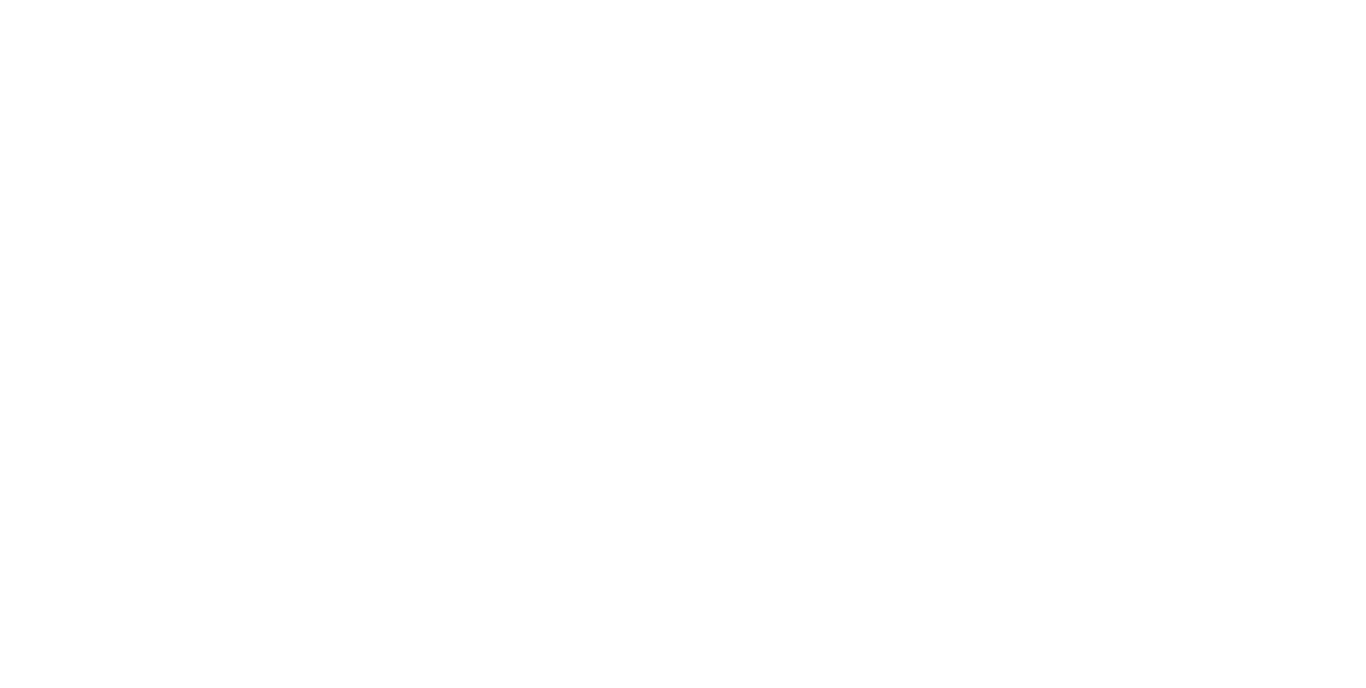
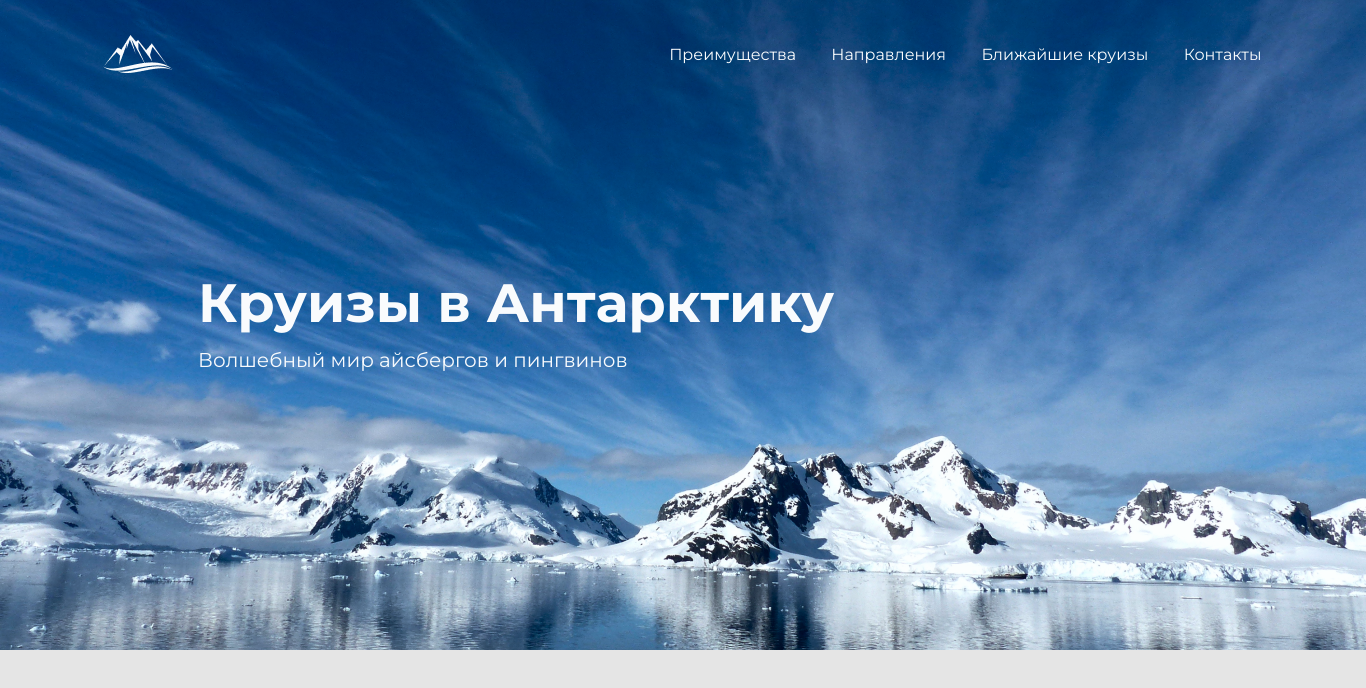
Before and after one commit to dermorgenstern/AntarcticCruises, a website: page main.html in a window 1280 px wide. Shown: the whole page, 1366 px wide, since content can reach past the window. Drawn offline with Linux system fonts and the light colour scheme.

Commit message:
изменяет секцию header

```diff
--- a/main.css
+++ b/main.css
@@ -5,55 +5,67 @@ body {
   line-height: 24px;
   font-family: Montserrat, "Arial", sans-serif;
   color: #011C40;
-  background-color: white;
-}
-
-
-.container {
-  width: 1366px;
+  background-color: #E5E5E5;
 }
 
 .hidden {
   display: none;
 }
 
+.container {
+  width: 1366px;
+}
+
+
+
 .header {
-  padding: 35px 100px;
-  min-height: 650px;
+  display: flex;
+  flex-direction: column;
+  align-items: center;
   background-image: url("./img/Header.png");
   background-repeat: no-repeat;
 }
 
+.header-wrapper {
+  min-height: 650px;
+  display: flex;
+  align-items: center;
+  flex-direction: column;
+}
+
 .header-top {
-  position: relative;
+  width: 1167px;
+  display: flex;
+  margin-top: 35px;
 }
 
 .header-logo {
   display: inline-block;
+  vertical-align: middle;
   margin-left: 3px;
+  margin-right: auto;
+  line-height: 0px;
 }
 
 .header-nav {
-  display: inline-block;
-  position: absolute;
-  vertical-align: center;
-  right: 0px;
-  margin-left: auto;
+  display: flex;
 }
 
 .header-nav ul {
+  display: flex;
+  width: 615px;
   margin: 0px;
-  margin-top: 8px;
+  margin-top: 2px;
 }
 
 .header-nav li {
-  display: inline-block;
   list-style: none;
-  margin: 0px 16px;
+  padding: 0;
+  margin: auto;
 }
 
 .header-nav li:last-child {
-  margin-right: 3px;
+  margin-right: 5px;
 }
 
 .header-nav a {
@@ -61,13 +73,13 @@ body {
   color: #F9FBFD;
   font-size: 16px;
   line-height: 20px;
+  text-align: center;
 }
 
 .header h2 {
-  display: inline-block;
-  margin-top: 190px;
-  margin-left: 100px;
-  margin-bottom: 12px;
+  margin: 0;
+  margin-top: 197px;
+  width: 970px;
   font-size: 54px;
   font-weight: 700;
   line-height: 66px;
@@ -75,9 +87,8 @@ body {
 }
 
 .header p {
-  display: inline-block;
-  margin-top: 0px;
-  margin-left: 100px;
+  width: 970px;
+  margin: 12px;
   font-size: 20px;
   line-height: 24px;
   color: #F9FBFD;
@@ -85,14 +96,16 @@ body {
 
 .about {
   position: relative;
-  padding: 0px;
-  padding-top: 120px;
+  min-height: 301px;
+  margin-top: 50px;
+  margin-bottom: 120px;
+
 }
 
 .about-description {
   display: inline-block;
   position: absolute;
-  left: 0;
+  left: 0px;
   max-width: 630px;
   margin-top: 55px;
 }
@@ -123,3 +136,25 @@ body {
   margin-top: 0px;
   margin-right: 103px;
 }
+
+.advantages {
+  min-height: 562px;
+  padding-top: 10px;
+  background-image: url(./img/Advantages.png);
+}
+
+.advantages h2 {
+
+  margin-top: 100px;
+  text-align: center;
+
+  font-family: Montserrat;
+  font-style: normal;
+  font-weight: 600;
+  font-size: 28px;
+  line-height: 42px;
+
+  color: #011C40;
+
+
+}
--- a/main.html
+++ b/main.html
@@ -12,9 +12,10 @@
 <body>
     <div class="container">
         <h1 class="hidden">Круизы в Антаркику, основная страница</h1>
-        <!-- <header class="header">
+        <header class="header">
+            <div class="header-wrapper">
                 <div class="header-top">
-                <div class="header-logo"><img src="./img/HeaderMountains.png" alt=""></div>
+                    <div class="header-logo"><img src="./img/HeaderMountains.png" alt="Горы Антарктики"></div>
                     <nav class="header-nav">
                         <ul>
                             <li><a href="#">Преимущества</a></li>
@@ -26,9 +27,9 @@
                 </div>
                 <h2>Круизы в Антарктику</h2>
                 <p>Волшебный мир айсбергов и пингвинов</p>
+            </div>
         </header>
-        <section class="about">
-            <div class="container">
+        <!-- <section class="about">
             <div class="about-description">
                 <h2>
                     Путешествие на край Земли
@@ -40,10 +41,11 @@
                     пингвинов, китов, морских котиков и многое другое.
                 </p>
             </div>
-                <img src="./img/Pinguines.png" alt="Pinguines" sizes="">
-            </div>
+            <img src="./img/Pinguines.png" alt="Три динамичных пингвина" sizes="">
         </section> -->
-        <section class="advantages"></section>
+        <!-- <section class="advantages">
+            <h2>Преимущества</h2>
+        </section> -->
         <section class="currentOffers"></section>
         <section class="earlyBooking"></section>
         <section class="directionsToUs"></section>
```
Lines whose indentation alone changed are shown as unchanged.
